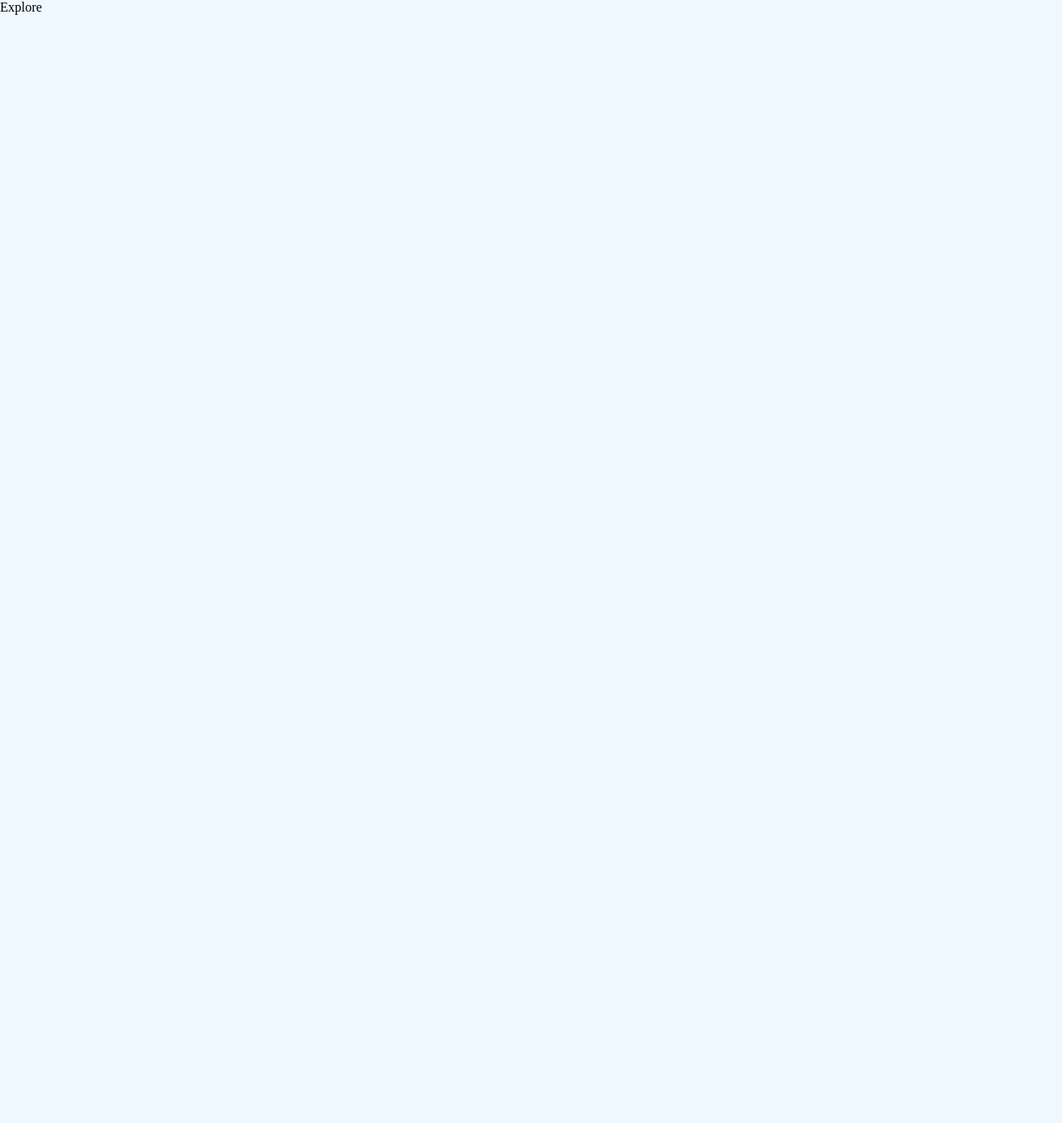
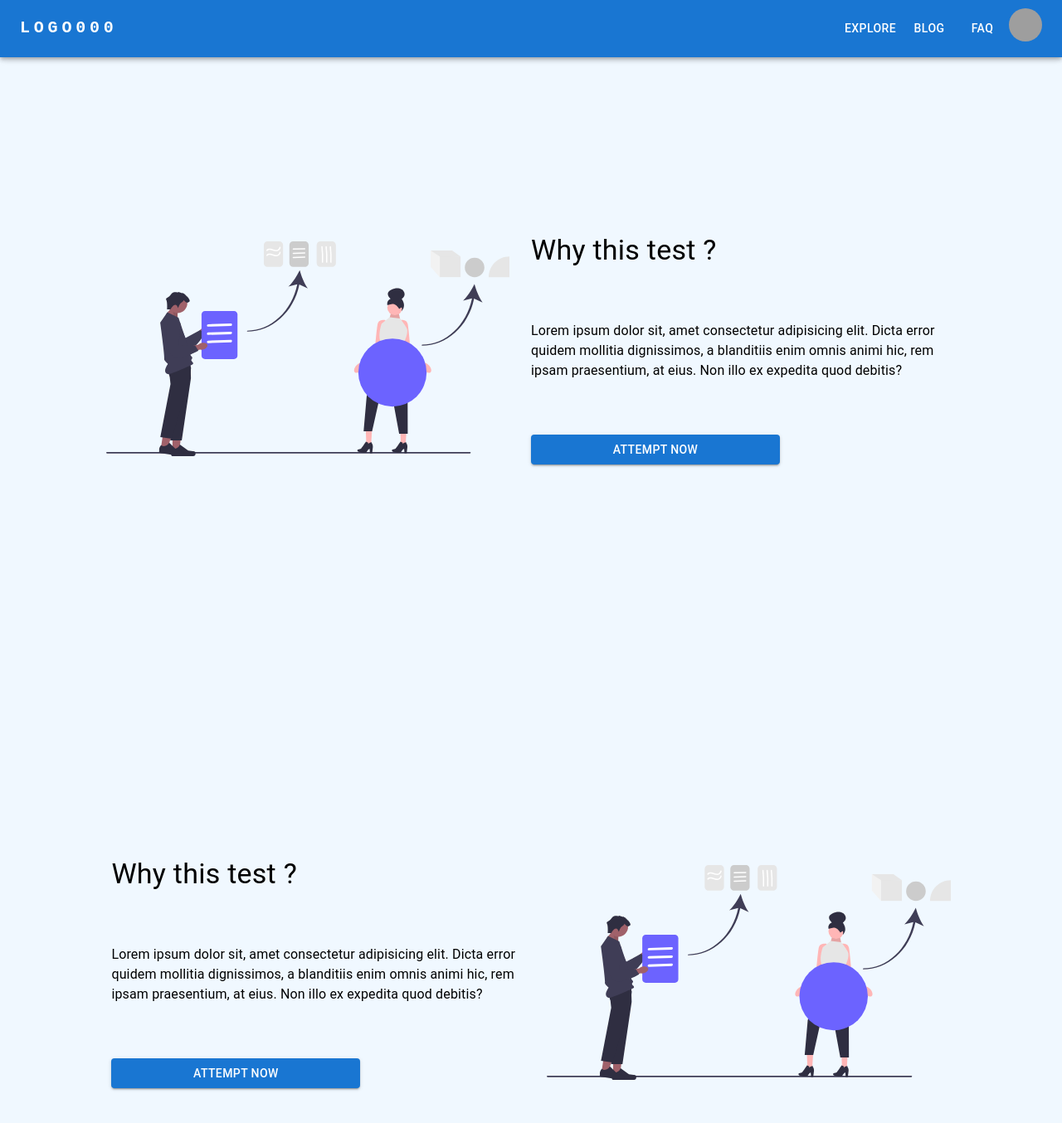
Before and after one commit to shubhamrastoginew1/SIH_R2_FINAL, a React (Vite) app in the folder client/: page /explore in a window 1280 px wide. Shown: the top 1354 px of the page at 83% size. Before the commit the page ends 800 px from the top, so only its background shows below. Built offline with nearby package versions, Linux system fonts and the light colour scheme; grey boxes are pictures that could not be loaded.

Commit message:
added explore page

```diff
--- /dev/null
+++ b/client/src/components/Aptitude.jsx
@@ -0,0 +1,49 @@
+import React from "react";
+import { Box, Typography, Button } from "@mui/material";
+
+const Aptitude = () => {
+  return (
+    <>
+      <Box
+        sx={{
+          display: "flex",
+          maxWidth: "80vw",
+          margin: "0 auto 0 auto",
+          //   justifyContent: "center",
+          alignItems: "center",
+          height: "100vh",
+          justifyContent: "space-around",
+        }}
+      >
+        <Box
+          sx={{
+            // backgroundColor: "pink",
+            height: "35vh",
+            width: "40vw",
+            display: "flex",
+            justifyContent: "space-between",
+            flexDirection: "column",
+          }}
+        >
+          <Typography variant="h4">Why this test ?</Typography>
+          <Typography>
+            Lorem ipsum dolor sit, amet consectetur adipisicing elit. Dicta
+            error quidem mollitia dignissimos, a blanditiis enim omnis animi
+            hic, rem ipsam praesentium, at eius. Non illo ex expedita quod
+            debitis?
+          </Typography>
+          <Button variant="contained" sx={{ width: "300px" }}>
+            ATTEMPT NOW
+          </Button>
+        </Box>
+
+        <img
+          src="\assets\undraw_elements_re_25t9.svg"
+          style={{ width: "38vw" }}
+        />
+      </Box>
+    </>
+  );
+};
+
+export default Aptitude;
--- a/client/src/components/Explore.jsx
+++ b/client/src/components/Explore.jsx
@@ -1,7 +1,15 @@
 import React from "react";
+// import { Box, Typography } from "@mui/material";
+import Personality from "./Personality";
+import Aptitude from "./Aptitude";
 
 const Explore = () => {
-  return <div>Explore</div>;
+  return (
+    <>
+      <Personality />
+      <Aptitude />
+    </>
+  );
 };
 
 export default Explore;
--- a/client/src/components/NavBar.jsx
+++ b/client/src/components/NavBar.jsx
@@ -44,7 +44,7 @@ function ResponsiveAppBar() {
   };
 
   return (
-    <AppBar position="static">
+    <AppBar position="sticky">
       <Container maxWidth="xl">
         <Toolbar
           disableGutters
--- /dev/null
+++ b/client/src/components/Personality.jsx
@@ -0,0 +1,53 @@
+import React from "react";
+import ResponsiveAppBar from "./NavBar";
+import { Box, Typography, Button } from "@mui/material";
+
+const Personality = () => {
+  return (
+    <>
+      <ResponsiveAppBar />
+      <Box
+        sx={{
+          display: "flex",
+          maxWidth: "80vw",
+          margin: "0 auto 0 auto",
+          justifyContent: "center",
+          alignItems: "center",
+          height: "88vh",
+          justifyContent: "space-between",
+          //   backgroundColor: "blue",
+        }}
+      >
+        {/* <Box sx={{ width: "30vw" }}> */}
+        <img
+          src="\assets\undraw_elements_re_25t9.svg"
+          style={{ width: "38vw" }}
+        />
+        {/* </Box> */}
+        <Box
+          sx={{
+            // backgroundColor: "pink",
+            height: "35vh",
+            width: "40vw",
+            display: "flex",
+            justifyContent: "space-between",
+            flexDirection: "column",
+          }}
+        >
+          <Typography variant="h4">Why this test ?</Typography>
+          <Typography>
+            Lorem ipsum dolor sit, amet consectetur adipisicing elit. Dicta
+            error quidem mollitia dignissimos, a blanditiis enim omnis animi
+            hic, rem ipsam praesentium, at eius. Non illo ex expedita quod
+            debitis?
+          </Typography>
+          <Button variant="contained" sx={{ width: "300px" }}>
+            ATTEMPT NOW
+          </Button>
+        </Box>
+      </Box>
+    </>
+  );
+};
+
+export default Personality;
```
Also changed, not shown: client/public/assets/undraw_elements_re_25t9.svg (added).
